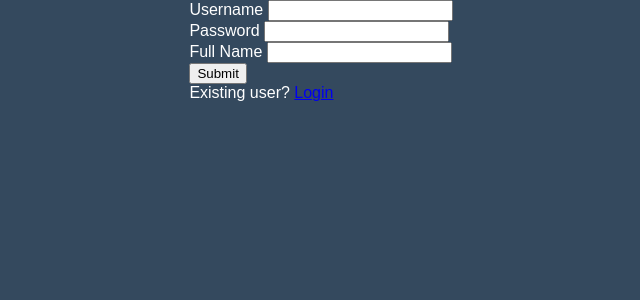
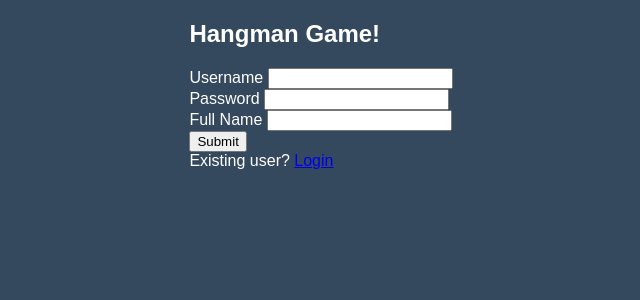
Before and after one commit to atmason90/hangman-frontend, a React (Create React App) app: page /signup in a window 1280 px wide. Shown: the top 300 px of the page, without its empty margins (319-959 px from the left). Built offline with nearby package versions, Linux system fonts and the light colour scheme; what random-words would draw is missing.

Commit message:
added some styling to login/signup/landing pages

```diff
--- a/src/components/LandingPage/LandingPage.jsx
+++ b/src/components/LandingPage/LandingPage.jsx
@@ -76,12 +76,12 @@ export const LandingPage = () => {
         }
         return (
             <>
-                <form onSubmit={handleJoinGame}>
+                <form style={{ marginTop: '20px'}} onSubmit={handleJoinGame}>
                     <label htmlFor="friendname">Enter your friend's username: </label>
                     <input name="friendname"/><br/>
                     <label htmlFor="name">Enter the session-id: </label>
                     <input name="sessionId"/><br/>
-                    <input type="submit" />
+                    <input style={{ marginTop: '10px'}} type="submit" />
                 </form>
             </>
         )
@@ -100,6 +100,7 @@ export const LandingPage = () => {
         return (
             <>
             <div>
+                <h2>Hangman Game!</h2>
                 <h4>Choose your opponent</h4>
                 <Link to="/compgame"><button>Computer</button></Link>
                 <button onClick={() => setVsgame(true)}>Friend</button>
--- a/src/components/LoginPage/LoginPage.jsx
+++ b/src/components/LoginPage/LoginPage.jsx
@@ -30,6 +30,7 @@ export const LoginPage = () => {
 
     return (
         <div>
+            <h2>Hangman Game!</h2>
             {errorMsg !== null && (<h2 style={{color: "red"}}>{errorMsg}</h2>)}
             <form onSubmit={handleSubmit}>
                 <div>
--- a/src/components/SignupPage/SignupPage.jsx
+++ b/src/components/SignupPage/SignupPage.jsx
@@ -20,6 +20,7 @@ export const SignupPage = () => {
 
     return (
         <div>
+            <h2>Hangman Game!</h2>
             <form onSubmit={handleSubmit}>
                 <div>
                     <label>Username </label>
```
